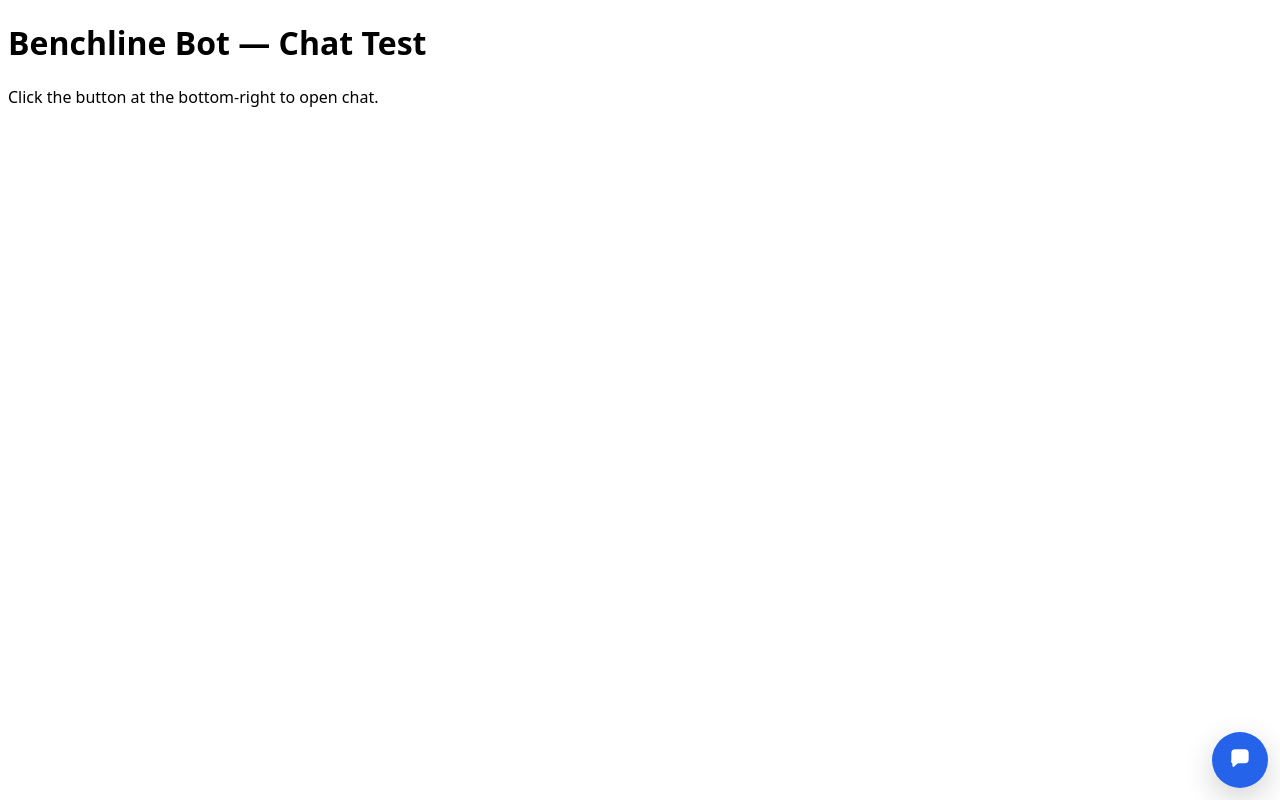
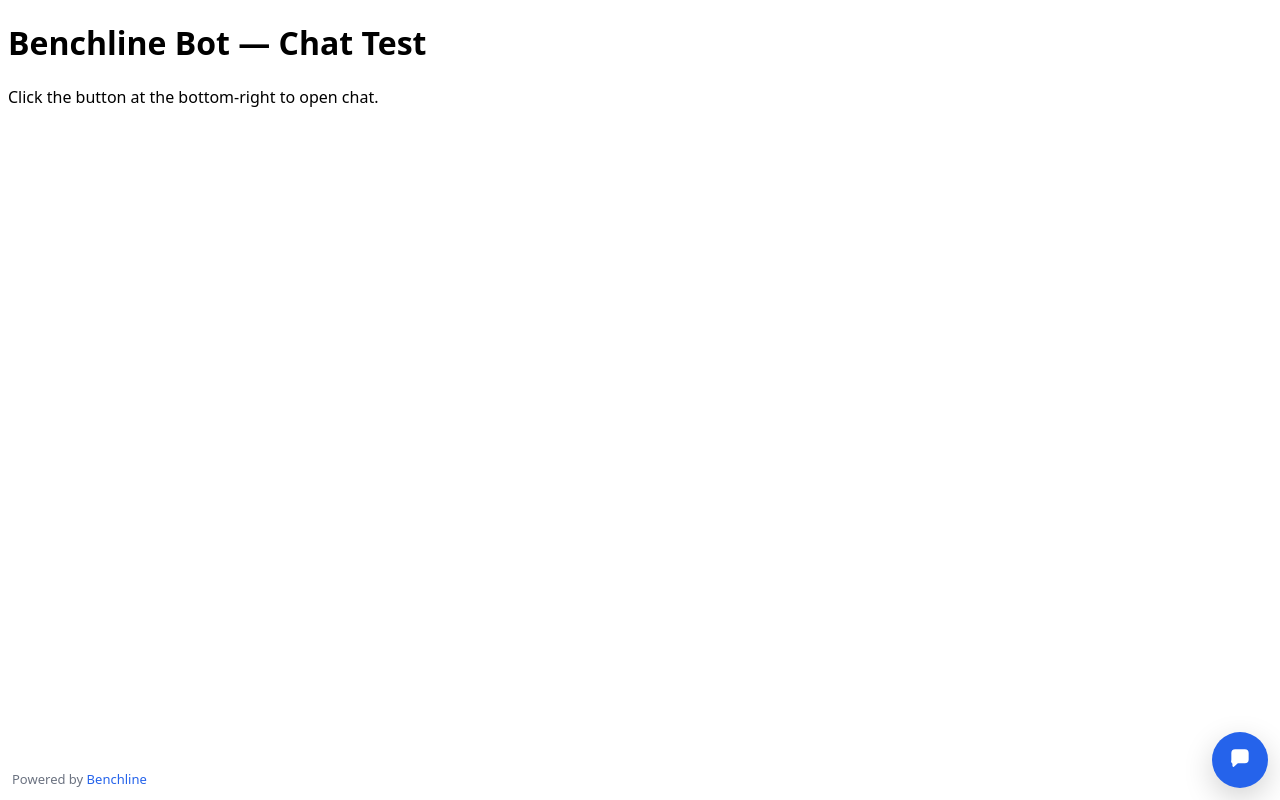
Before and after one commit to benchlinehq-jpg/chat-test, a plain HTML site: page index.html in a window 1280 px wide. Drawn offline with Linux system fonts and the light colour scheme.

Commit message:
Update index.html

```diff
--- a/index.html
+++ b/index.html
@@ -17,6 +17,9 @@
   data-welcome=""Need a quote or pricing? Ask me here — or book a 15-min call: calendly.com/benchlinehq/30min""
   data-accent="#2563eb"
   data-theme="auto"></script>
+<footer style="position:fixed;left:12px;bottom:12px;font:13px system-ui,Segoe UI,Roboto,Arial;color:#6b7280">
+  Powered by <a href="https://benchlinehq-jpg.github.io/chat-test/" target="_blank" rel="noopener" style="color:#2563eb;text-decoration:none;">Benchline</a>
+</footer>
 
 </body>
 </html>
```
